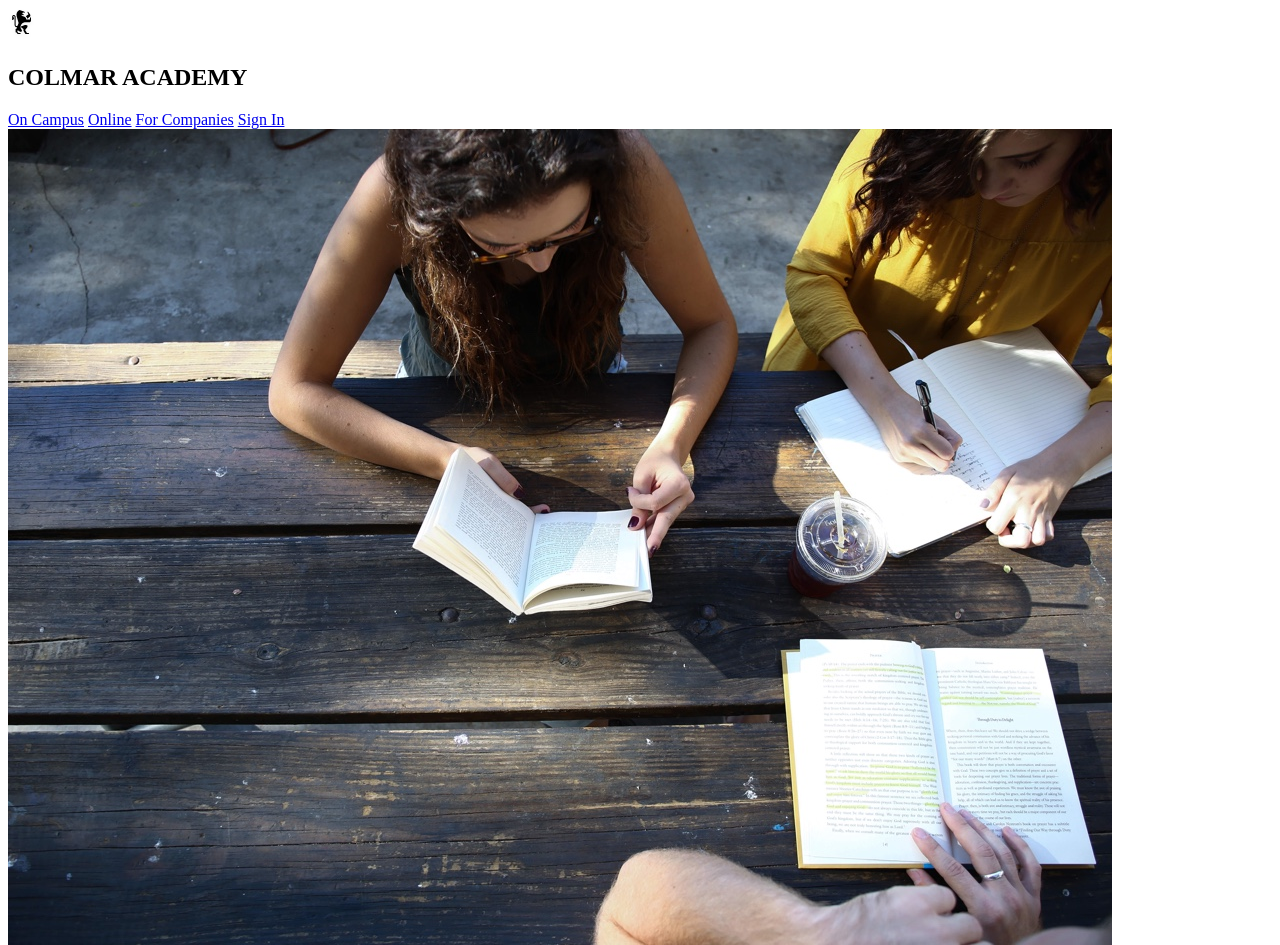
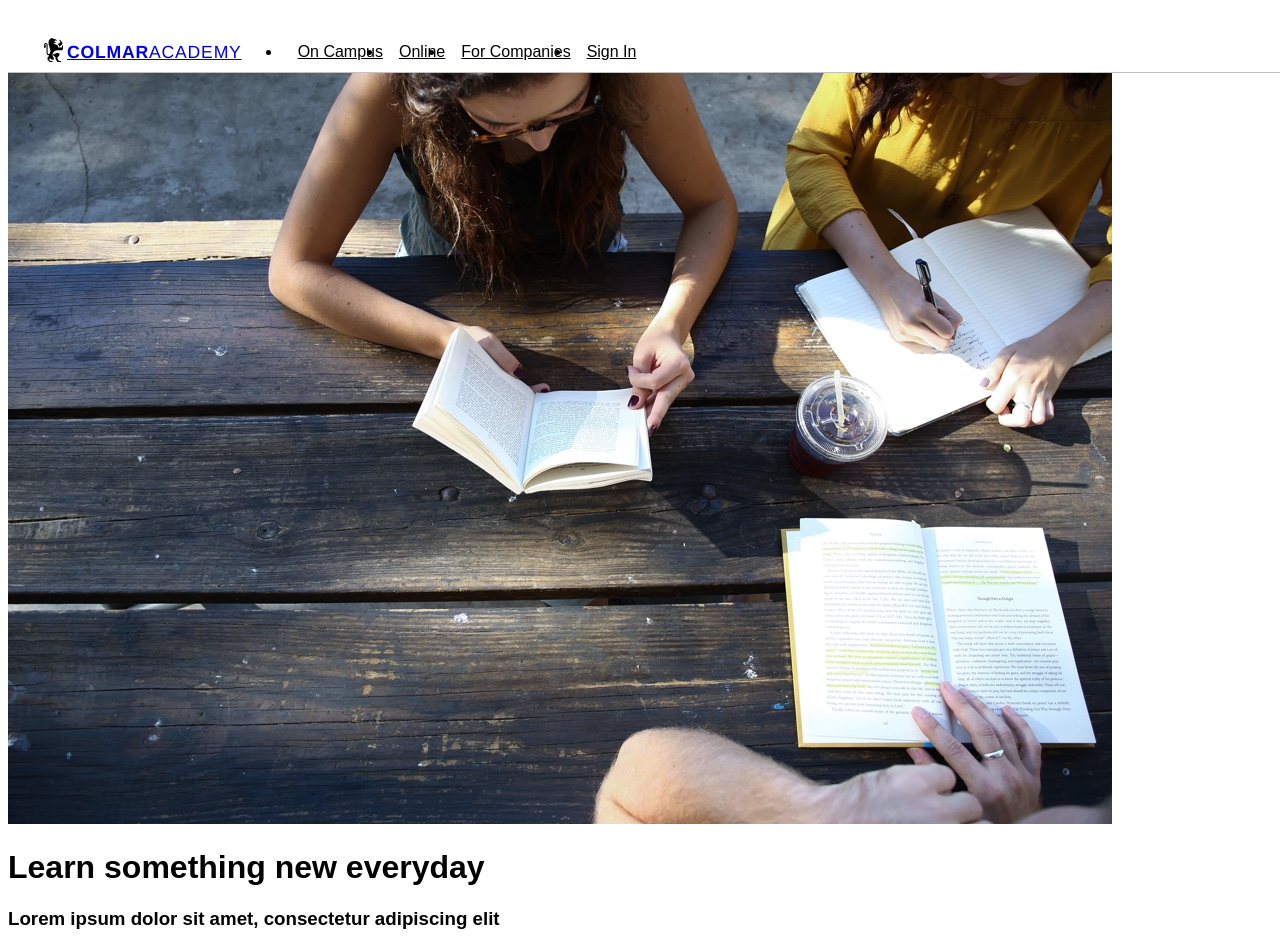
Before and after one commit to dycoster/Colmar_Academy, a plain HTML site: page index.html in a window 1280 px wide. Shown: the top 945 px of the page. Drawn offline with Linux system fonts and the light colour scheme.

Commit message:
fixing header

```diff
--- /dev/null
+++ b/Resources/CSS/reset.css
@@ -0,0 +1,53 @@
+/* http://meyerweb.com/eric/tools/css/reset/
+   v2.0 | 20110126
+   License: none (public domain)
+*/
+
+html, body, div, span, applet, object, iframe,
+h1, h2, h3, h4, h5, h6, p, blockquote, pre,
+a, abbr, acronym, address, big, cite, code,
+del, dfn, em, img, ins, kbd, q, s, samp,
+small, strike, strong, sub, sup, tt, var,
+b, u, i, center,
+dl, dt, dd, ol, ul, li,
+fieldset, form, label, legend,
+table, caption, tbody, tfoot, thead, tr, th, td,
+article, aside, canvas, details, embed,
+figure, figcaption, footer, header, hgroup,
+menu, nav, output, ruby, section, summary,
+time, mark, audio, video {
+  margin: 0;
+  padding: 0;
+  border: 0;
+  font-size: 100%;
+  font: inherit;
+  vertical-align: baseline;
+}
+/* HTML5 display-role reset for older browsers */
+article, aside, details, figcaption, figure,
+footer, header, hgroup, menu, nav, section {
+  display: block;
+}
+body {
+  line-height: 1;
+}
+ol, ul {
+  list-style: none;
+}
+blockquote, q {
+  quotes: none;
+}
+blockquote:before, blockquote:after,
+q:before, q:after {
+  content: '';
+  content: none;
+}
+table {
+  border-collapse: collapse;
+  border-spacing: 0;
+}
+
+a {
+  color: black;
+  text-decoration: none;
+}
--- a/Resources/CSS/style.css
+++ b/Resources/CSS/style.css
@@ -0,0 +1,49 @@
+/* Universal Styles */
+html {
+    font-family: Arial, Helvetica, sans-serif;
+    font-size: 16px;
+}
+/* Header */
+header {
+    position: fixed;
+    z-index: 100;
+    width: 100%;
+    border-bottom: solid 1px #c6c1c1;
+    background-color: white;
+    max-height: 4rem;
+  }
+
+header .content {
+    display: flex;
+    align-items: center;
+    padding: 1rem 2rem;
+}
+
+.desktop-logo {
+    display: flex;
+    align-items: center;
+}
+.desktop-logo img {
+    height: 2rem;
+}
+.desktop-logo p {
+    font-family: Helvetica, sans-serif;
+    font-size: 1.1rem;
+    font-weight: 300;
+    letter-spacing: .05rem;
+}
+p span {
+    font-weight: 600;
+}
+
+header nav ul {
+    display: flex;
+}
+
+nav li {
+    padding-left: 1rem;
+}
+nav a {
+    vertical-align: bottom;
+    color: black;
+}
--- a/index.html
+++ b/index.html
@@ -5,18 +5,25 @@
     <title>Colmar Academy</title>
     </head>
     <body>
+    <!-- header -->
         <header>
+            <div class="content">
+                <a href="index.html" class="desktop-logo">
                     <img src="Resources/images/ic-logo.svg">
-            <h2>COLMAR ACADEMY</h2>
-            <nav>
-                <a href=index.html>On Campus</a>
-                <a href=index.html>Online</a>
-                <a href=index.html>For Companies</a>
-                <a href=index.html>Sign In</a>
+                    <p><span>COLMAR</span>ACADEMY</p>
+                </a>
+                <nav class="desktop">
+                    <ul>
+                    <li><a href="index.html">On Campus</a> </li>
+                    <li><a href="index.html">Online</a> </li>
+                    <li><a href="index.html">For Companies</a> </li>
+                    <li><a href="index.html">Sign In</a> </li>
+                    </ul>
                 </nav>
+            </div>
         </header>
         <main>
-        <div id= start class=container>
+            <div id= start class="container">
                 <div class= main-image>
                     <img src="Resources/images/banner.jpg">
                 </div>
```
Lines whose indentation alone changed are shown as unchanged.
